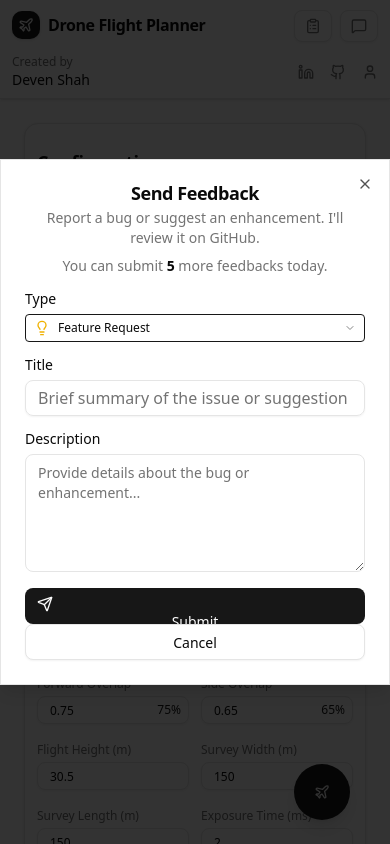
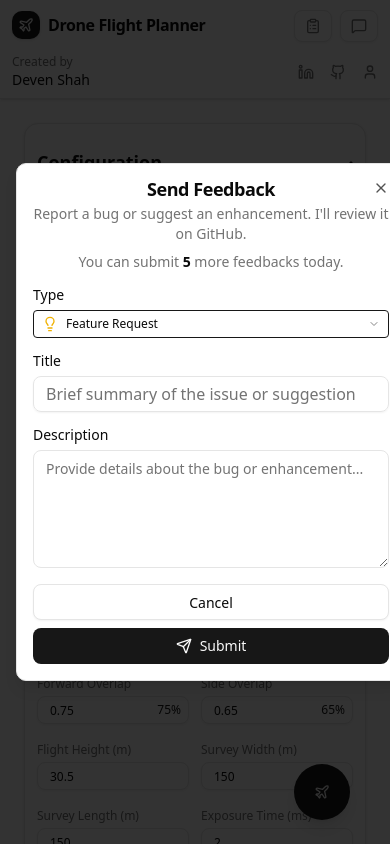
Before and after one commit to devenshah2018/drone-trajectory-interface, a Next.js app: page / in a window 390 px wide. Both pictures are taken after a click on the button 359 px from the left and 26 px from the top of the page. Shown: the top 844 px of the page. Built offline with nearby package versions, Linux system fonts and the light colour scheme.

Commit message:
Mobile responsiveness: Feedback dialog container.

```diff
--- a/components/feedback-button.tsx
+++ b/components/feedback-button.tsx
@@ -135,7 +135,7 @@ ${description}
           <span className="hidden sm:inline">Feedback</span>
         </Button>
       </DialogTrigger>
-      <DialogContent className="sm:max-w-[500px]">
+      <DialogContent className="sm:max-w-[500px] w-full max-w-full p-4 sm:p-6 rounded-lg sm:rounded-xl shadow-lg sm:shadow-2xl border border-border bg-background overflow-y-auto max-h-[100dvh] sm:max-h-[90vh] flex flex-col justify-center sm:mx-0 mx-4">
         {submitted ? (
           <div className="flex flex-col items-center justify-center py-8 text-center">
             <div className="mb-4 flex h-12 w-12 items-center justify-center rounded-full bg-green-100 dark:bg-green-900/30">
@@ -186,7 +186,7 @@ ${description}
                   value={type}
                   onValueChange={(value) => setType(value as "bug" | "enhancement")}
                 >
-                  <SelectTrigger id="type" className="cursor-pointer">
+                  <SelectTrigger id="type" className="cursor-pointer w-full">
                     <SelectValue />
                   </SelectTrigger>
                   <SelectContent>
@@ -215,6 +215,7 @@ ${description}
                   onChange={(e) => setTitle(e.target.value)}
                   required
                   disabled={isSubmitting}
+                  className="w-full"
                 />
               </div>
 
@@ -228,6 +229,7 @@ ${description}
                   required
                   disabled={isSubmitting}
                   rows={5}
+                  className="w-full"
                 />
               </div>
 
@@ -237,32 +239,23 @@ ${description}
                 </div>
               )}
 
-              <DialogFooter>
+              <DialogFooter className="flex flex-col sm:flex-row gap-2 sm:gap-4 w-full">
                 <Button
                   type="button"
                   variant="outline"
                   onClick={() => setOpen(false)}
                   disabled={isSubmitting}
-                  className="cursor-pointer"
+                  className="w-full sm:w-auto cursor-pointer"
                 >
                   Cancel
                 </Button>
                 <Button
                   type="submit"
                   disabled={isSubmitting || remaining === 0}
-                  className="cursor-pointer"
+                  className="w-full sm:w-auto cursor-pointer flex items-center justify-center gap-2"
                 >
-                  {isSubmitting ? (
-                    <>
-                      <Loader2 className="mr-2 h-4 w-4 animate-spin" />
-                      Submitting...
-                    </>
-                  ) : (
-                    <>
-                      <Send className="mr-2 h-4 w-4" />
-                      Submit
-                    </>
-                  )}
+                  <Send className="h-4 w-4" />
+                  <span>Submit</span>
                 </Button>
               </DialogFooter>
             </form>
```
